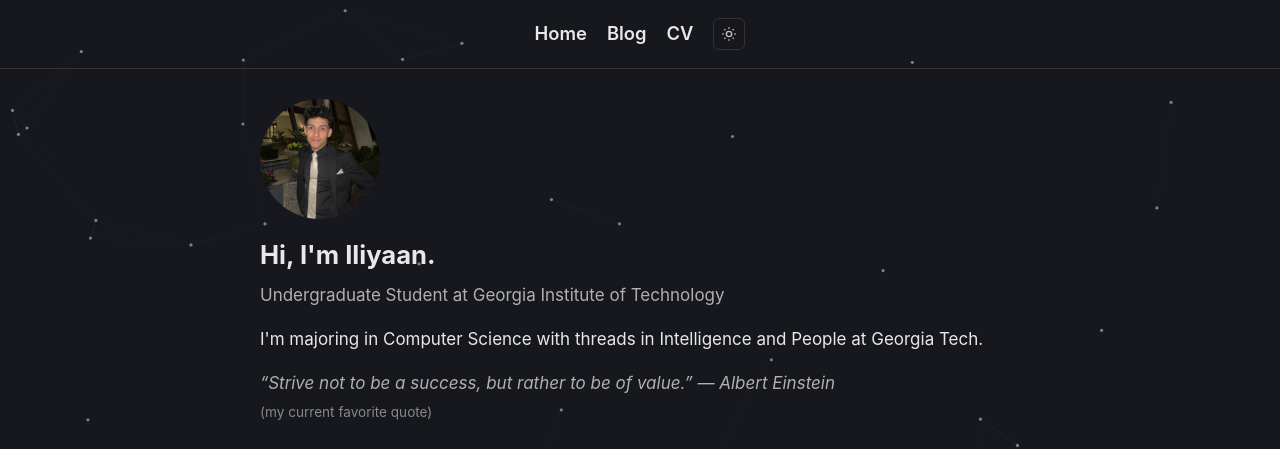
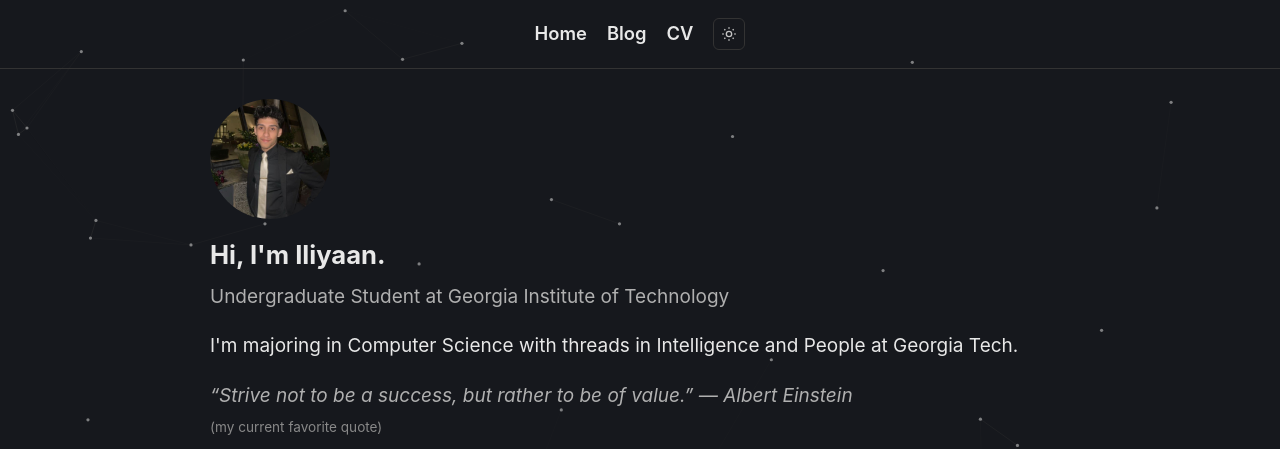
Before and after one commit to iliyaan/iliyaan.github.io, a plain HTML site: page index.html in a window 1280 px wide. Shown: the top 449 px of the page. Drawn offline with Linux system fonts and the light colour scheme.

Commit message:
content size increased v2

```diff
--- a/css/style.css
+++ b/css/style.css
@@ -31,7 +31,7 @@ body {
   margin: 0;
   color: var(--text);
   font-family: -apple-system, BlinkMacSystemFont, "Segoe UI", Arial, sans-serif;
-  font-size: 17px;
+  font-size: 19px;
   line-height: 1.6;
   transition: color 0.15s ease;
 }
@@ -62,7 +62,7 @@ a:hover {
 }
 
 .wrap {
-  max-width: 760px;
+  max-width: 860px;
   margin: 0 auto;
   padding: 0 20px;
 }
```
